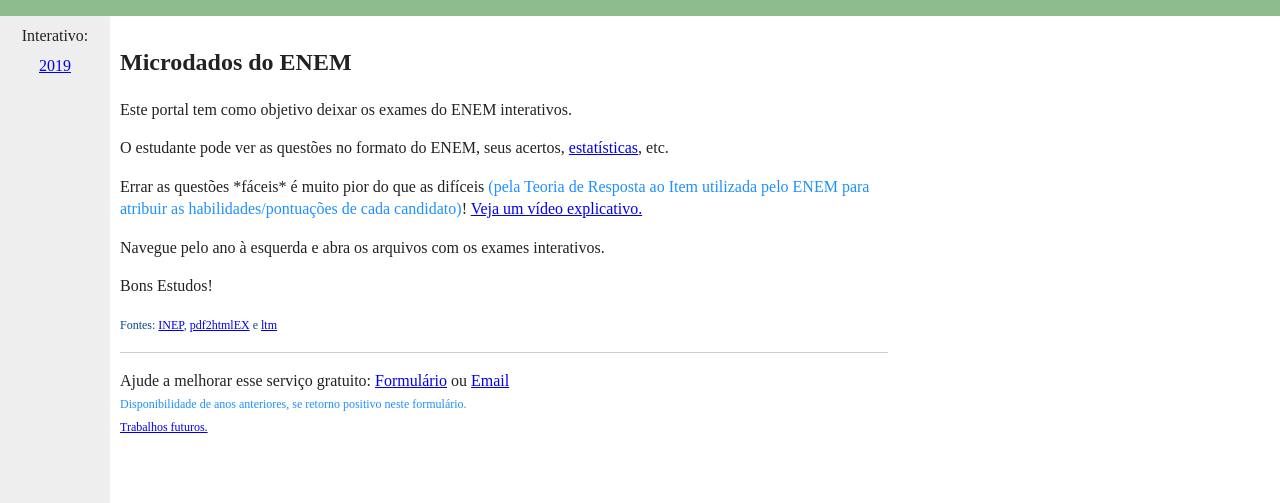
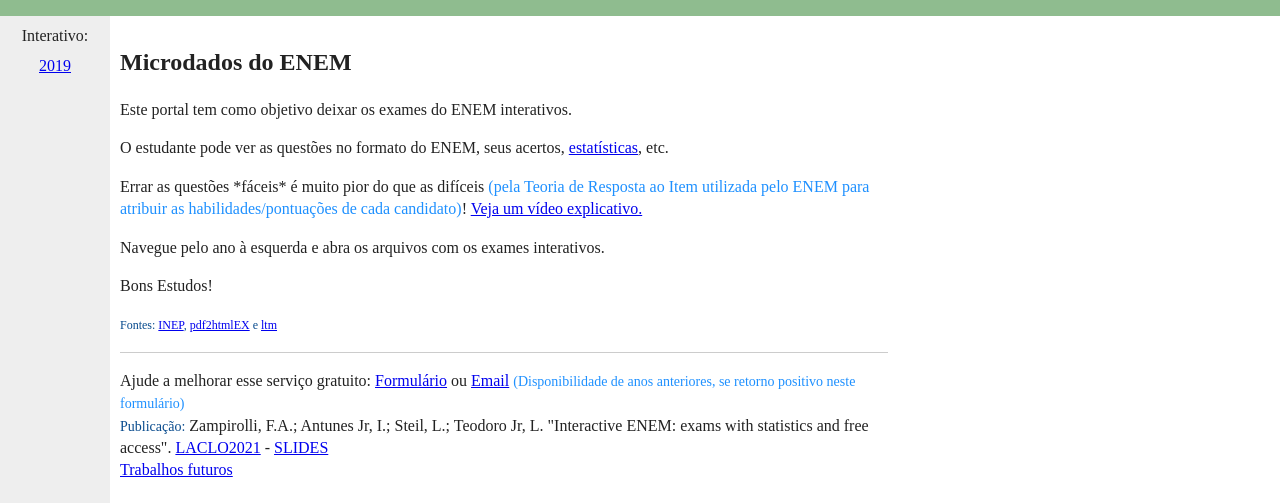
Before and after one commit to fzampirolli/ENEM, a plain HTML site: page index.html in a window 1280 px wide. Shown: the part 82-585 px from the top of the page. Drawn offline with Linux system fonts and the light colour scheme.

Commit message:
publication

```diff
--- a/index.html
+++ b/index.html
@@ -92,12 +92,16 @@
 
   <p>Ajude a melhorar esse serviço gratuito:
     <a href="https://levantamento.ufabc.edu.br/index.php/293112" target="_blank">Formulário</a> ou
-    <a href="mailto:fzampirolli@ufabc.edu.br" target="_blank">Email</a><br>
-    <span style="color: dodgerblue; font-size: 12px">
-      Disponibilidade de anos anteriores, se retorno positivo neste formulário.<br>
-    <a href="working.html">Trabalhos futuros.</a></span>
+    <a href="mailto:fzampirolli@ufabc.edu.br" target="_blank">Email</a>
+    <span style="color: dodgerblue; font-size: 14px">
+      (Disponibilidade de anos anteriores, se retorno positivo neste formulário)</span><br>
+    <span style="color: #074a8d; font-size: 14px">Publicação:</span>
+    Zampirolli, F.A.; Antunes Jr, I.;
+    Steil, L.; Teodoro Jr, L.
+    "Interactive ENEM: exams with statistics and free access". <a href="https://www.laclolala.com/#/laclo">LACLO2021</a>
+    - <a href="http://mctest.ufabc.edu.br:8000/static/__LACLO21_enem.pdf">SLIDES</a><br>
+    <a href="working.html">Trabalhos futuros</a>
   </p>
-
 
 </div>
 
```
Also changed, not shown: statistics.html (+1 -1 lines).
